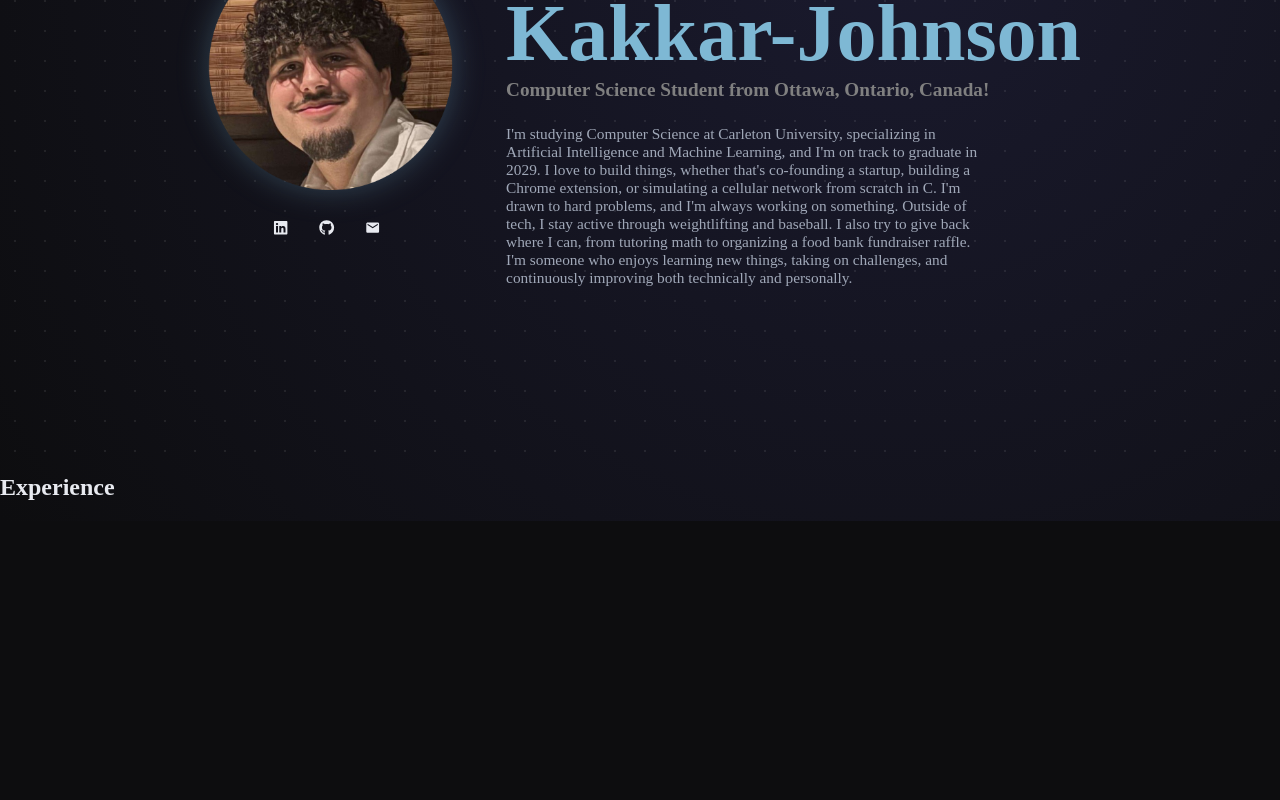
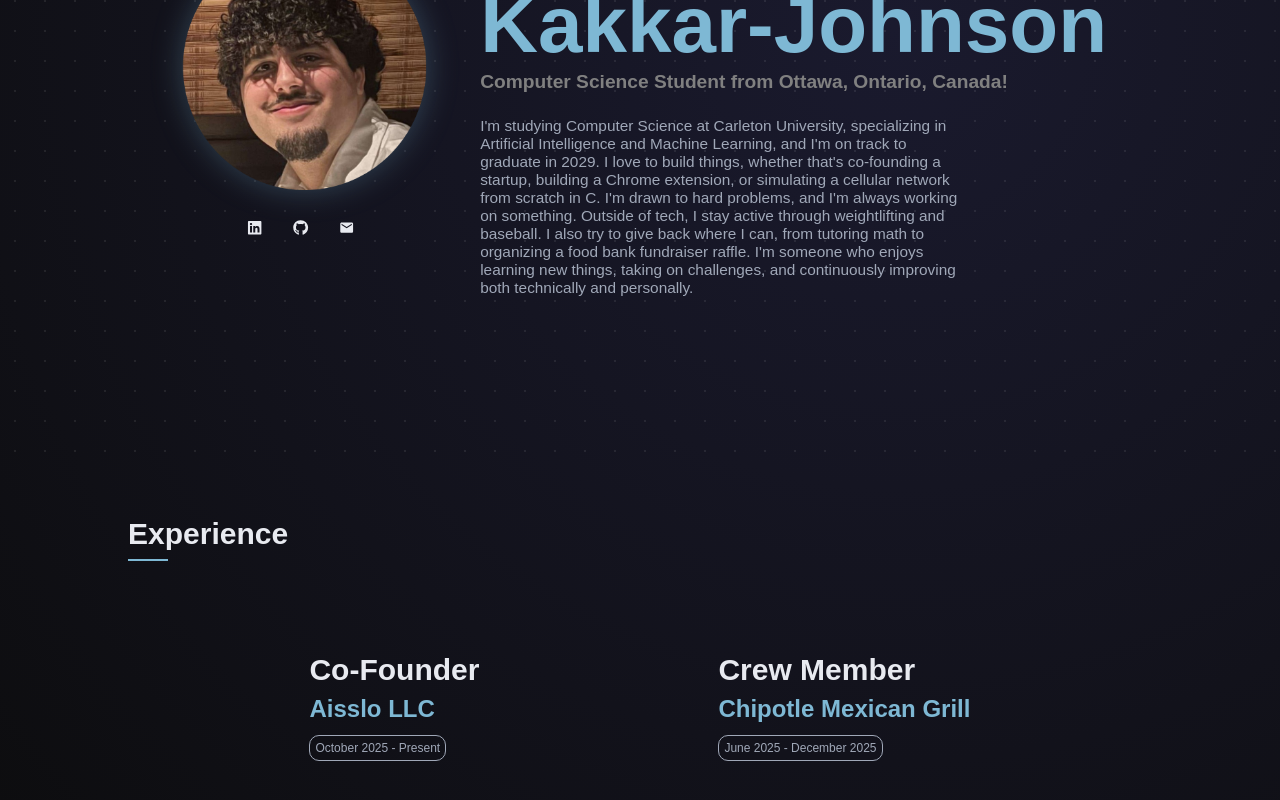
Before and after one commit to damiankakkarjohnson/website-portfolio, a React (Vite) app: page / in a window 1280 px wide. Shown: the part 314-1114 px from the top of the page. Before the commit the page ends 835 px from the top, so only its background shows below. Built offline with nearby package versions, Linux system fonts and the light colour scheme; a web font is replaced by a local one.

Commit message:
Some experience entries added

```diff
--- a/src/Experience.jsx
+++ b/src/Experience.jsx
@@ -4,6 +4,21 @@ function Experience() {
     return(
         <div id="experience">
             <h2>Experience</h2>
+
+            <br></br>
+            <div id="experienceEntries">
+                <div className="experienceEntry">
+                    <h3>Co-Founder</h3>
+                    <h4>Aisslo LLC</h4>
+                    <p className="experienceTime">October 2025 - Present</p>
+                </div>
+
+                <div className="experienceEntry">
+                    <h3>Crew Member</h3>
+                    <h4>Chipotle Mexican Grill</h4>
+                    <p className="experienceTime">June 2025 - December 2025</p>
+                </div>
+            </div>
         </div>
     );
 }
--- a/src/NavBar.jsx
+++ b/src/NavBar.jsx
@@ -16,7 +16,7 @@ function NavBar(){
 
       <ul id={isOpen ? 'navOpen' : 'navClosed'}>
         <li><a href="#" onClick={() => setIsOpen(!isOpen)}>About</a></li>
-        <li><a href="#" onClick={() => setIsOpen(!isOpen)}>Experience</a></li>
+        <li><a href="#experience" onClick={() => setIsOpen(!isOpen)}>Experience</a></li>
         <li><a href="#" onClick={() => setIsOpen(!isOpen)}>Projects</a></li>
         <li><a href="#" onClick={() => setIsOpen(!isOpen)}>Leadership</a></li>
         <li id="navIcons">
--- a/src/css/index.css
+++ b/src/css/index.css
@@ -131,6 +131,7 @@ body {
 /*---------------------------------------- Introduction Styles ----------------------------------------*/
 
 #intro {
+  font-family: 'Raleway', sans-serif;
   display: flex;
   justify-content: center;
   align-items: center;
@@ -181,7 +182,6 @@ body {
 }
 
 #introImg ul a {
-  font-family: 'Raleway', sans-serif;
   color: #e8eaf0;
   font-size: clamp(14px, 1.2vw, 22px);
   padding: 0.2vw;
@@ -230,7 +230,71 @@ body {
 /*----------------------------------------- Experience Styles -----------------------------------------*/
 
 #experience {
+  font-family: 'Raleway', sans-serif;
   color: #e8eaf0;
+  padding-left: clamp(5vw, 10vw, 20vw);
+  padding-top: clamp(1vw, 3vw, 5vw);
+}
+
+#experience h2 {
+  position: relative;
+  display: inline-block;
+  font-size: clamp(28px, 4vw, 30px);
+}
+
+#experience h3 {
+  font-size: clamp(28px, 4vw, 30px);
+  margin-bottom: 0;
+}
+
+#experience h4 {
+  font-size: clamp(22px, 2vw, 24px);
+  margin-top: 8px;
+  margin-bottom: 0;
+  color: #7eb8d4;
+}
+
+#experience h2::after {
+  content: '';
+  position: absolute;
+  bottom: -10px;
+  left: 0;
+  width: 25%;
+  height: 2px;
+  background: #7eb8d4;
+}
+
+.experienceTime {
+  font-size: clamp(10px, 1vw, 12px);
+  margin-top: 12px;
+  color: #a0a8b8;
+  display: inline-block;
+  border: 1px solid rgba(255, 255, 255, 0.1);
+  border-radius: 10px;
+  padding: 5px 5px;
+  border-color: #a0a8b8;
+}
+
+.experienceEntry {
+  display: inline-block;
+  padding: 5px 5px;
+  width: 33%;
+  border: 3px solid transparent;
+  border-radius: 10px;
+}
+
+.experienceEntry:hover{
+  border: 3px solid rgba(255, 255, 255, 1);
+  border-radius: 10px;
+  border-color: #a0a8b8;
+}
+
+#experienceEntries {
+  display: flex;
+  justify-content: center;
+  flex-wrap: wrap;
+  gap: 1vw;
+  padding: 3vw 0;
 }
 
 /*-----------------------------------------------------------------------------------------------------*/
```
